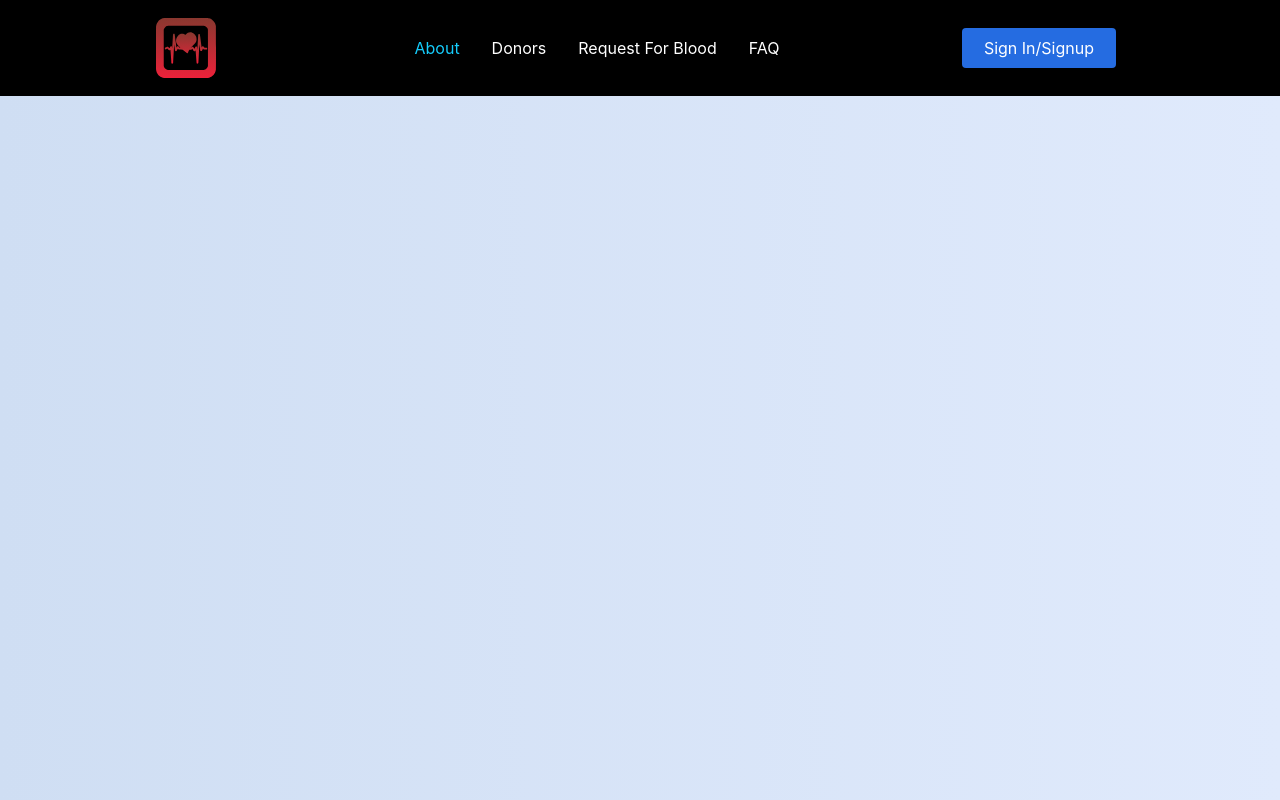
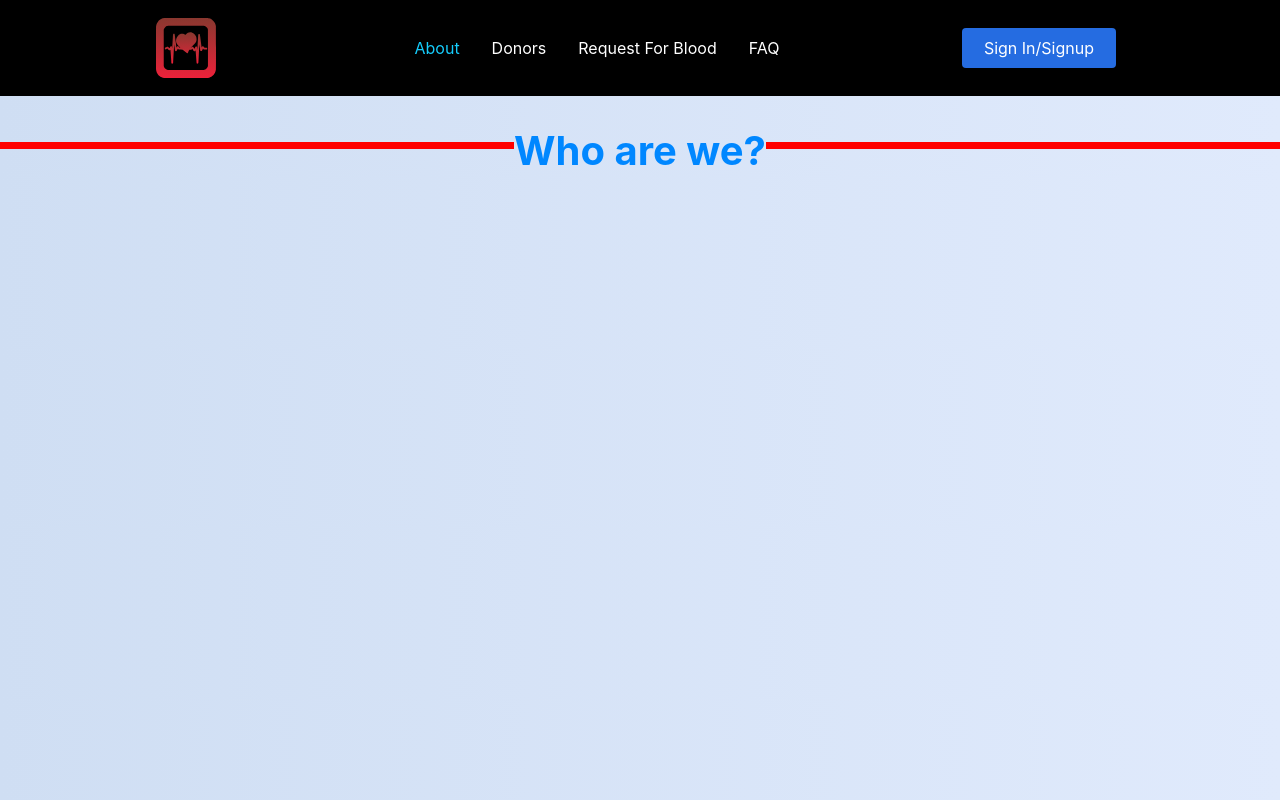
Before and after one commit to hari-bhandari/blood-bank, a React (Create React App) app in the folder client/: page /about in a window 1280 px wide. Built offline with nearby package versions, Linux system fonts and the light colour scheme; no server answers.

Commit message:
fixed styling of header

```diff
--- a/client/src/App.js
+++ b/client/src/App.js
@@ -15,6 +15,7 @@ import {
 import ProfilePage from "./Components/Profile/ProfilePage";
 import Requests from "./Components/Request/Requests";
 import AuthContext from "./Context/auth/authContext";
+import About from "./Components/About/About";
 
 
 const queryClient = new QueryClient()
@@ -36,6 +37,7 @@ function App() {
                             <Route path='/login' exact component={Auth}/>
                             <Route path={'/request'} exact component={RequestBloodForm}/>
                             <Route path={'/donors'} exact component={Donors}/>
+                            <Route path={'/about'} exact component={About}/>
                             <Route path={'/help/:id'} exact component={ProfilePage}/>
                         </Switch>
                     </Router>
--- a/client/src/Components/About/About.js
+++ b/client/src/Components/About/About.js
@@ -1,10 +1,10 @@
 import React from 'react';
 import {Container} from "./AboutCss";
-
+import PageHeader from "../_shared/PageHeader";
 const About = () => {
     return (
         <Container>
-
+            <PageHeader>Who are we?</PageHeader>
         </Container>
     );
 };
--- a/client/src/Components/About/AboutCss.js
+++ b/client/src/Components/About/AboutCss.js
@@ -1,4 +1,4 @@
 import styled from "styled-components";
 export const Container=styled.div`
-margin-top: 80px;
+margin-top: 30px;
 `
--- a/client/src/Components/FormComponent/RequestBloodFormCSS.js
+++ b/client/src/Components/FormComponent/RequestBloodFormCSS.js
@@ -7,7 +7,6 @@ export const ContactWrapper = styled.section`
   @media (max-width: 1000px) {
     margin-left: 20px;
     width: 100%;
-
 
   }
   .css-1uccc91-singleValue{
--- a/client/src/Components/_shared/PageHeader.js
+++ b/client/src/Components/_shared/PageHeader.js
@@ -1,23 +1,26 @@
 import styled from 'styled-components';
 
 const PageHeader = styled.h2`
-  margin: 30px auto;
-  font-size: 1.8rem;
-  font-weight: 900;
-  color: black;
-  text-align: center;
-  letter-spacing: 1px;
-  &:after {
+  display: flex;
+  align-items: center;
+  position: relative;
+  margin: 10px 0 0px;
+  width: 100%;
+  font-size: clamp(26px, 5vw, 40px);
+  white-space: nowrap;
+  color: #0087ff;
+
+  &:before {
     content: '';
     display: block;
     position: relative;
     top: -5px;
     width: 100%;
-    height: 3px;
-    margin-left: 20px;
-    background-color: var(--lightest-navy);
+    height: 7px;
+    margin-left: 0px;
+    background-color: #ff0000;
     @media (max-width: 1080px) {
-      width: 200px;
+      width: 100%;
     }
     @media (max-width: 768px) {
       width: 100%;
@@ -26,6 +29,25 @@ const PageHeader = styled.h2`
       margin-left: 10px;
     }
   }
-`;
+
+  &:after {
+    content: '';
+    display: block;
+    position: relative;
+    top: -5px;
+    width: 100%;
+    height: 7px;
+    margin-left: 0px;
+    background-color: #ff0000;
+    @media (max-width: 1080px) {
+      width: 100%;
+    }
+    @media (max-width: 768px) {
+      width: 100%;
+    }
+    @media (max-width: 600px) {
+    }
+  }`
+
 
 export default PageHeader;
```
